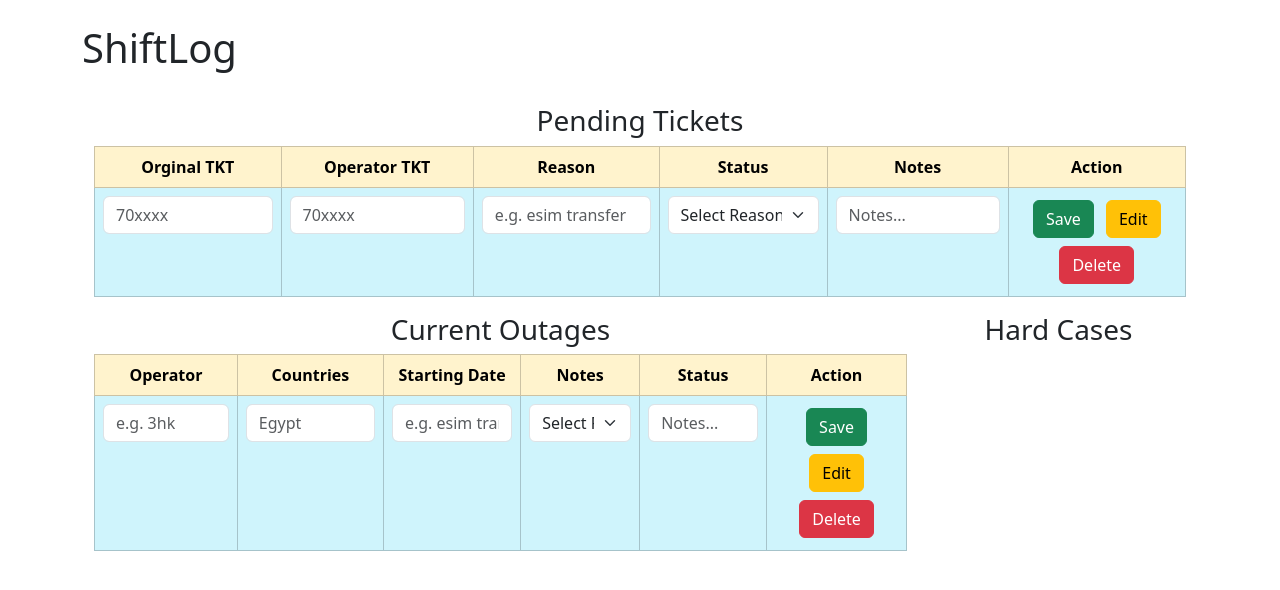
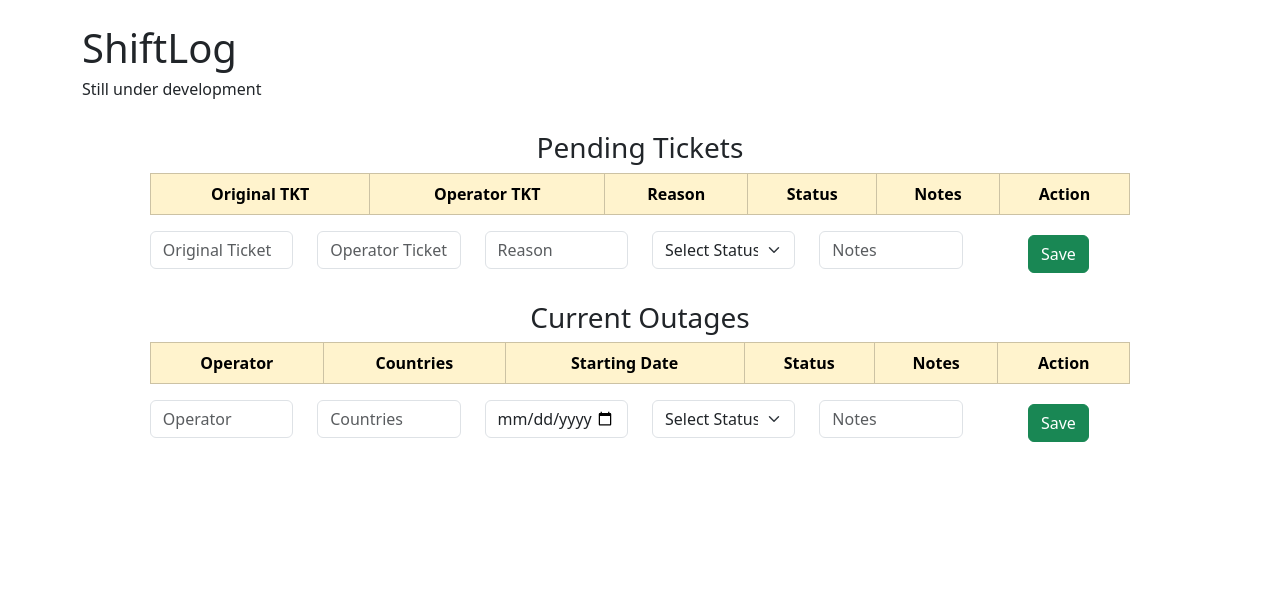
Before and after one commit to Abd0uk/mobikb_deploy, a Django app: page /shiftlog/ in a window 1280 px wide. Shown: the part 81-671 px from the top of the page. Run offline with Django 5.2, Linux system fonts and the light colour scheme; a user stored in the database is signed in; lists and menus that the app fills with data are empty.

Commit message:
updating shiftlog ui

```diff
--- a/core/templates/base.html
+++ b/core/templates/base.html
@@ -15,6 +15,11 @@
       href="https://cdn.jsdelivr.net/npm/bootstrap-icons/font/bootstrap-icons.css"
       rel="stylesheet"
     />
+    <script
+      src="https://unpkg.com/htmx.org@2.0.3"
+      integrity="sha384-0895/pl2MU10Hqc6jd4RvrthNlDiE9U1tWmX7WRESftEDRosgxNsQG/Ze9YMRzHq"
+      crossorigin="anonymous"
+    ></script>
   </head>
   <body>
     {% include 'navbar.html' %}
--- a/shiftlog/templates/shiftlog.html
+++ b/shiftlog/templates/shiftlog.html
@@ -1,141 +1,241 @@
 {% extends 'base.html' %} {% block content %}
 <h1>ShiftLog</h1>
+<h6>Still under development</h6>
 <br />
-<div class="container text-center">
+<div class="container text-center" style="max-width: 90%">
+  <!-- Pending Tickets Table -->
   <h3>Pending Tickets</h3>
-  <table class="table table-bordered">
+  <table class="table table-bordered" id="pending-tickets-table">
     <thead>
       <tr class="table-warning">
-        <!-- select -->
-
-        <th>Orginal TKT</th>
+        <th>Original TKT</th>
         <th>Operator TKT</th>
         <th>Reason</th>
-        <!-- select -->
         <th>Status</th>
         <th>Notes</th>
         <th>Action</th>
       </tr>
     </thead>
     <tbody>
-      <tr class="table-info">
-        <td>
+      <!-- Dynamic Rows will be appended here -->
+    </tbody>
+  </table>
+
+  <!-- Form for Adding New Ticket -->
+  <form id="add-ticket-form">
+    <div class="row">
+      <div class="col-md-2">
         <input
           class="form-control"
           type="text"
-            placeholder="70xxxx"
-            aria-label="default input example"
+          placeholder="Original Ticket"
+          id="original-ticket"
         />
-        </td>
-        <td>
+      </div>
+      <div class="col-md-2">
         <input
           class="form-control"
           type="text"
-            placeholder="70xxxx"
-            aria-label="default input example"
+          placeholder="Operator Ticket"
+          id="operator-ticket"
         />
-        </td>
-        <td>
+      </div>
+      <div class="col-md-2">
         <input
           class="form-control"
           type="text"
-            placeholder="e.g. esim transfer"
-            aria-label="default input example"
+          placeholder="Reason"
+          id="reason"
         />
-        </td>
-        <td>
-          <select class="form-select" aria-label="Default select example">
-            <option selected>Select Reason</option>
-            <option value="1">Wating for cx response</option>
-            <option value="2">Waiting for op response</option>
+      </div>
+      <div class="col-md-2">
+        <select class="form-select" id="status">
+          <option selected>Select Status</option>
+          <option value="1">Waiting for CX Response</option>
+          <option value="2">Waiting for Operator Response</option>
         </select>
-        </td>
-        <td>
+      </div>
+      <div class="col-md-2">
         <input
           class="form-control"
           type="text"
-            placeholder="Notes..."
-            aria-label="default input example"
+          placeholder="Notes"
+          id="notes"
         />
-        </td>
-        <td>
-          <button class="btn btn-success m-1">Save</button>
-          <button class="btn btn-warning m-1">Edit</button>
-          <button class="btn btn-danger m-1">Delete</button>
-        </td>
-      </tr>
-    </tbody>
-  </table>
-  <div class="row">
-    <div class="col-9">
+      </div>
+      <div class="col-md-2">
+        <button class="btn btn-success m-1" type="button" id="save-ticket">
+          Save
+        </button>
+      </div>
+    </div>
+  </form>
+
+  <br />
+
+  <!-- Current Outages Table -->
   <h3>Current Outages</h3>
-      <table class="table table-bordered">
+  <table class="table table-bordered" id="outages-table">
     <thead>
       <tr class="table-warning">
-            <!-- select -->
-
         <th>Operator</th>
         <th>Countries</th>
         <th>Starting Date</th>
-            <!-- select -->
+        <th>Status</th>
         <th>Notes</th>
-            <th>Status</th>
         <th>Action</th>
       </tr>
     </thead>
     <tbody>
-          <tr class="table-info">
-            <td>
+      <!-- Dynamic Rows will be appended here -->
+    </tbody>
+  </table>
+
+  <!-- Form for Adding New Outage -->
+  <form id="add-outage-form">
+    <div class="row">
+      <div class="col-md-2">
         <input
           class="form-control"
           type="text"
-                placeholder="e.g. 3hk"
-                aria-label="default input example"
+          placeholder="Operator"
+          id="outage-operator"
         />
-            </td>
-            <td>
+      </div>
+      <div class="col-md-2">
         <input
           class="form-control"
           type="text"
-                placeholder="Egypt"
-                aria-label="default input example"
+          placeholder="Countries"
+          id="outage-countries"
         />
-            </td>
-            <td>
+      </div>
+      <div class="col-md-2">
+        <input class="form-control" type="date" id="outage-start-date" />
+      </div>
+      <div class="col-md-2">
+        <select class="form-select" id="outage-status">
+          <option selected>Select Status</option>
+          <option value="1">Ongoing</option>
+          <option value="2">Resolved</option>
+        </select>
+      </div>
+      <div class="col-md-2">
         <input
           class="form-control"
           type="text"
-                placeholder="e.g. esim transfer"
-                aria-label="default input example"
+          placeholder="Notes"
+          id="outage-notes"
         />
-            </td>
-            <td>
-              <select class="form-select" aria-label="Default select example">
-                <option selected>Select Reason</option>
-                <option value="1">Wating for cx response</option>
-                <option value="2">Waiting for op response</option>
-              </select>
-            </td>
-            <td>
-              <input
-                class="form-control"
-                type="text"
-                placeholder="Notes..."
-                aria-label="default input example"
-              />
-            </td>
-            <td>
-              <button class="btn btn-success m-1">Save</button>
-              <button class="btn btn-warning m-1">Edit</button>
-              <button class="btn btn-danger m-1">Delete</button>
-            </td>
-          </tr>
-        </tbody>
-      </table>
       </div>
-    <div class="col">
-      <h3>Hard Cases</h3>
+      <div class="col-md-2">
+        <button class="btn btn-success m-1" type="button" id="save-outage">
+          Save
+        </button>
       </div>
     </div>
+  </form>
 </div>
+
+<script>
+  // Handle Saving New Ticket
+  document.getElementById("save-ticket").addEventListener("click", function () {
+    const originalTicket = document.getElementById("original-ticket").value;
+    const operatorTicket = document.getElementById("operator-ticket").value;
+    const reason = document.getElementById("reason").value;
+    const status = document.getElementById("status").value;
+    const notes = document.getElementById("notes").value;
+
+    if (originalTicket && operatorTicket && reason && status && notes) {
+      const newRow = document.createElement("tr");
+      newRow.classList.add("table-info");
+      newRow.innerHTML = `
+        <td>${originalTicket}</td>
+        <td>${operatorTicket}</td>
+        <td>${reason}</td>
+        <td>${
+          status == 1
+            ? "Waiting for CX Response"
+            : "Waiting for Operator Response"
+        }</td>
+        <td>${notes}</td>
+        <td>
+          <button class="btn btn-warning m-1 edit-btn">Edit</button>
+          <button class="btn btn-danger m-1 delete-btn">Delete</button>
+        </td>
+      `;
+      document
+        .getElementById("pending-tickets-table")
+        .getElementsByTagName("tbody")[0]
+        .appendChild(newRow);
+
+      // Clear form inputs after adding
+      document.getElementById("add-ticket-form").reset();
+    } else {
+      alert("Please fill in all fields");
+    }
+  });
+
+  // Handle Saving New Outage
+  document.getElementById("save-outage").addEventListener("click", function () {
+    const operator = document.getElementById("outage-operator").value;
+    const countries = document.getElementById("outage-countries").value;
+    const startDate = document.getElementById("outage-start-date").value;
+    const status = document.getElementById("outage-status").value;
+    const notes = document.getElementById("outage-notes").value;
+
+    if (operator && countries && startDate && status && notes) {
+      const newRow = document.createElement("tr");
+      newRow.classList.add("table-info");
+      newRow.innerHTML = `
+        <td>${operator}</td>
+        <td>${countries}</td>
+        <td>${startDate}</td>
+        <td>${status == 1 ? "Ongoing" : "Resolved"}</td>
+        <td>${notes}</td>
+        <td>
+          <button class="btn btn-warning m-1 edit-btn">Edit</button>
+          <button class="btn btn-danger m-1 delete-btn">Delete</button>
+        </td>
+      `;
+      document
+        .getElementById("outages-table")
+        .getElementsByTagName("tbody")[0]
+        .appendChild(newRow);
+
+      // Clear form inputs after adding
+      document.getElementById("add-outage-form").reset();
+    } else {
+      alert("Please fill in all fields");
+    }
+  });
+
+  // Edit Button Event Listener
+  document.addEventListener("click", function (event) {
+    if (event.target && event.target.classList.contains("edit-btn")) {
+      const row = event.target.closest("tr");
+      const originalTicket = row.cells[0].innerText;
+      const operatorTicket = row.cells[1].innerText;
+      const reason = row.cells[2].innerText;
+      const status =
+        row.cells[3].innerText == "Waiting for CX Response" ? 1 : 2;
+      const notes = row.cells[4].innerText;
+
+      // Fill in the form with current row data for editing
+      document.getElementById("original-ticket").value = originalTicket;
+      document.getElementById("operator-ticket").value = operatorTicket;
+      document.getElementById("reason").value = reason;
+      document.getElementById("status").value = status;
+      document.getElementById("notes").value = notes;
+
+      // Remove the row after editing
+      row.remove();
+    }
+
+    if (event.target && event.target.classList.contains("delete-btn")) {
+      const row = event.target.closest("tr");
+      row.remove();
+    }
+  });
+</script>
 {% endblock content %}
```
Lines whose indentation alone changed are shown as unchanged.
